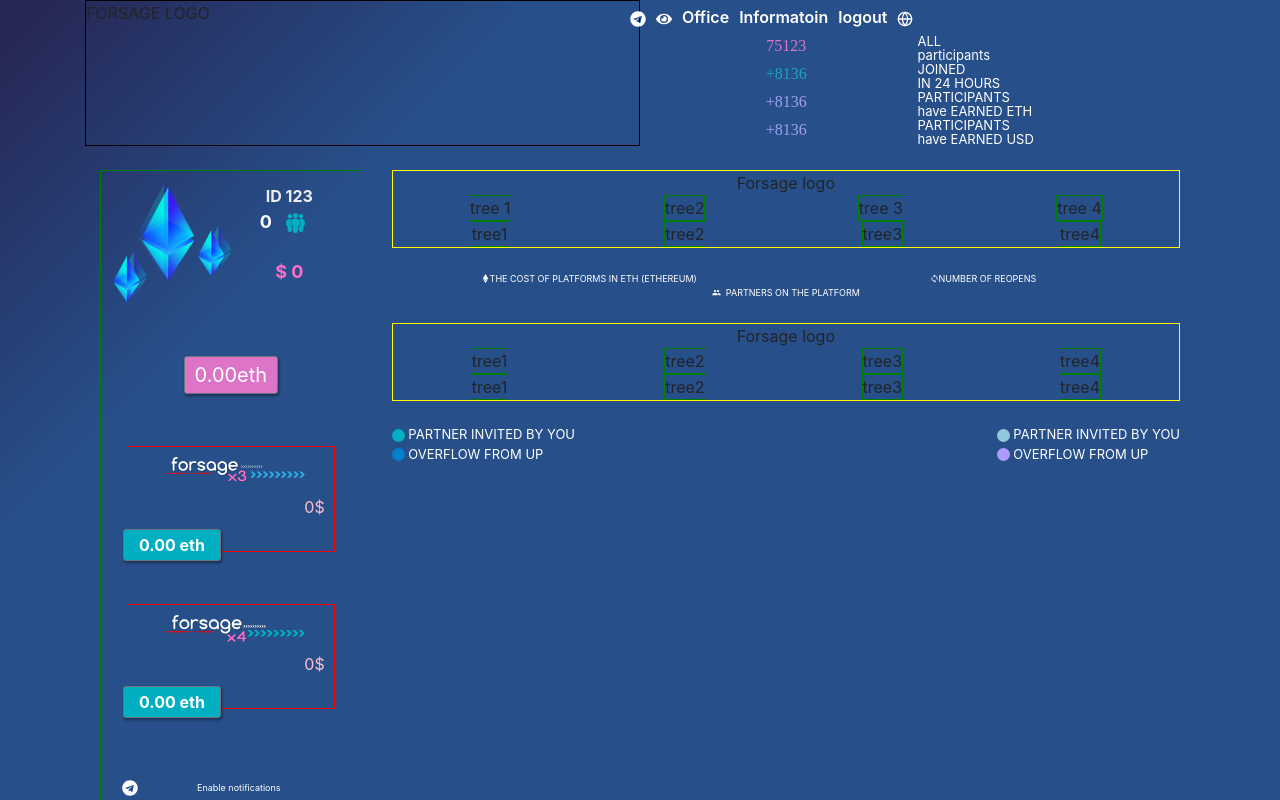
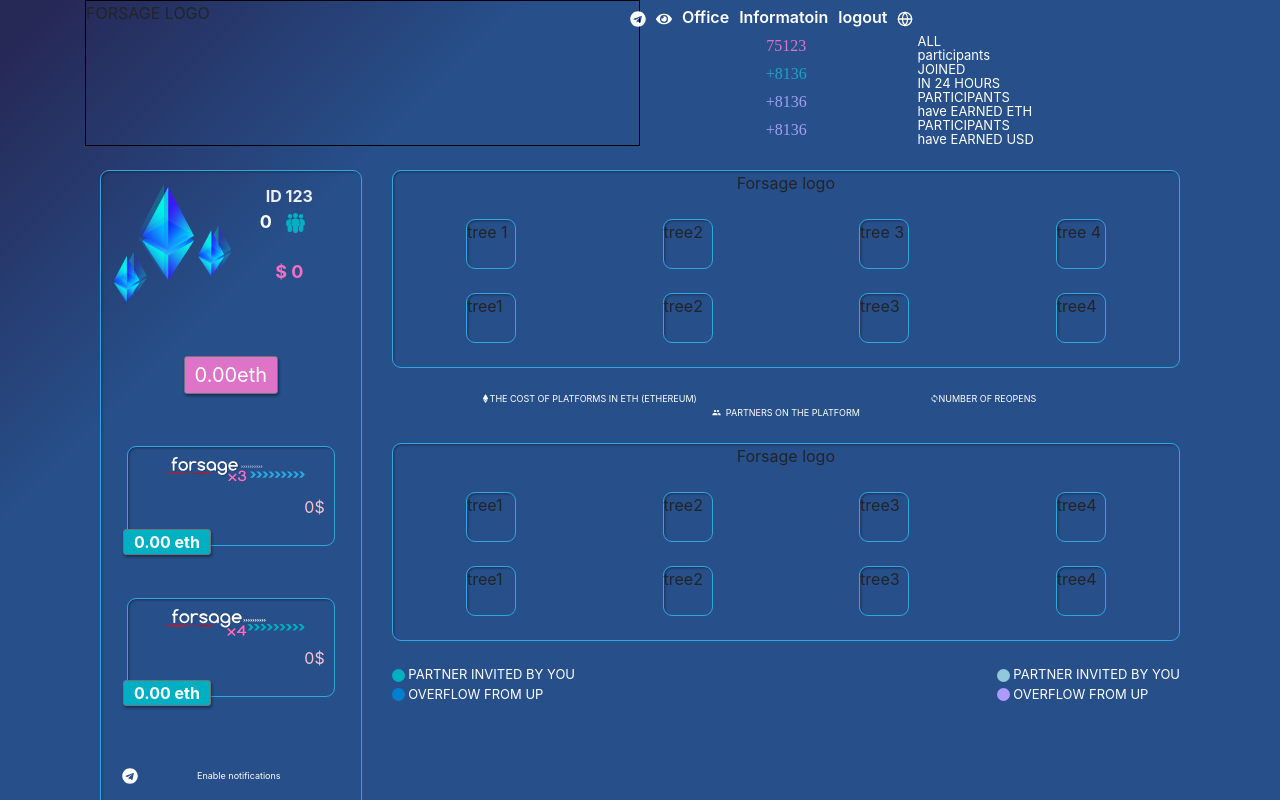
Before and after one commit to arkhaminferno/1cointoken-Frontend, a React (Create React App) app: page / in a window 1280 px wide. Shown: the top 800 px of the page. Built offline with nearby package versions, Linux system fonts and the light colour scheme.

Commit message:
X3 X4 panel changes

```diff
--- a/src/components/dashboard/dashboard.css
+++ b/src/components/dashboard/dashboard.css
@@ -17,6 +17,7 @@
 }
 .wf2 {
   flex-basis: 65%;
+  border-radius: 9px;
 }
 .brand-logo {
   width: 50%;
@@ -92,12 +93,6 @@
 .third-numbers,
 .fourth-numbers {
   color: #a2a1f2;
-}
-.panel1,
-.panel2,
-.panel3,
-.panel4 {
-  border: 1px solid green;
 }
 
 .balance-display {
@@ -218,7 +213,6 @@
 
 .sb-child-panel {
   margin: 10%;
-  border: 1px solid red;
 }
 
 .panel2 {
@@ -234,10 +228,10 @@
 
 #btn-eth2 {
   position: relative;
-  left: 60px;
-  bottom: 5px;
+  left: 85px;
+  bottom: 10px;
   background: #00b0c2;
-  padding: 1px 10px;
+  padding: 0px 10px;
   border-radius: 3px;
   cursor: pointer;
   font-size: 9pt;
@@ -252,7 +246,7 @@
   left: 10px;
   bottom: -10px;
   background: #00b0c2;
-  padding: 3px 15px;
+  padding: 0px 10px;
   border-radius: 3px;
   font-weight: 700;
   box-shadow: 1px 2px 3px rgba(0, 0, 0, 0.4);
@@ -356,6 +350,7 @@
   align-items: center;
   text-align: center;
   justify-content: center;
+  color: rgba(255, 255, 255, 0.7);
   flex: 1;
 }
 
@@ -364,7 +359,7 @@
   bottom: -11px;
   background: #00b0c2;
   border-radius: 3px;
-  padding: 1px 10px;
+  padding: 0px 10px;
   display: inline-block;
   box-shadow: 1px 2px 3px (0, 0, 0, 0.4);
   cursor: pointer;
@@ -380,7 +375,7 @@
   bottom: -11px;
   background: #00b0c2;
   border-radius: 3px;
-  padding: 1px 10px;
+  padding: 0px 10px;
   display: inline-block;
   box-shadow: 1px 2px 3px (0, 0, 0, 0.4);
   cursor: pointer;
@@ -397,19 +392,15 @@
 }
 
 .six-tree-x3-level-1,
-.six-tree-x3-level-2 {
+.six-tree-x3-level-2,
+.six-tree-x4-level-1,
+.six-tree-x4-level-2 {
   display: flex;
   flex-direction: row;
   justify-content: space-around;
   flex: 1;
 }
 
-.tree {
-  border: 1px solid green;
-}
-.x3-panel {
-  border: 1px solid yellow;
-}
 .x3-panel-child,
 .x4-panel-child {
   display: flex;
@@ -488,6 +479,73 @@
   display: flex;
   flex-direction: column;
 }
+.x3-panel,
+.x3-panel-child,
+.x4-panel,
+.x4-panel-child {
+}
+
+.tree {
+  border: 1px solid #30a7e0;
+  border-top-color: rgb(48, 167, 224);
+  border-top-style: solid;
+  border-top-width: 1px;
+  border-right-color: rgb(48, 167, 224);
+  border-right-style: solid;
+  border-right-width: 1px;
+  border-bottom-color: rgb(48, 167, 224);
+  border-bottom-style: solid;
+  border-bottom-width: 1px;
+  border-left-color: rgb(48, 167, 224);
+  border-left-style: solid;
+  border-left-width: 1px;
+  border-image-source: initial;
+  border-image-slice: initial;
+  border-image-width: initial;
+  border-image-outset: initial;
+  border-image-repeat: initial;
+  border-radius: 9px;
+  border-top-left-radius: 9px;
+  border-top-right-radius: 9px;
+  border-bottom-right-radius: 9px;
+  border-bottom-left-radius: 9px;
+  box-shadow: inset 1.5px 1.5px 1.5px rgba(0, 0, 0, 0.25);
+  height: 50px;
+  width: 50px;
+}
+.panel1,
+.panel2,
+.panel3,
+.panel4,
+.x3-panel,
+.x4-panel,
+.sb-child-panel {
+  position: relative;
+  border: 1px solid #30a7e0;
+  border-top-color: rgb(48, 167, 224);
+  border-top-style: solid;
+  border-top-width: 1px;
+  border-right-color: rgb(48, 167, 224);
+  border-right-style: solid;
+  border-right-width: 1px;
+  border-bottom-color: rgb(48, 167, 224);
+  border-bottom-style: solid;
+  border-bottom-width: 1px;
+  border-left-color: rgb(48, 167, 224);
+  border-left-style: solid;
+  border-left-width: 1px;
+  border-image-source: initial;
+  border-image-slice: initial;
+  border-image-width: initial;
+  border-image-outset: initial;
+  border-image-repeat: initial;
+  border-radius: 9px;
+  border-top-left-radius: 9px;
+  border-top-right-radius: 9px;
+  border-bottom-right-radius: 9px;
+  border-bottom-left-radius: 9px;
+  box-shadow: inset 1.5px 1.5px 1.5px rgba(0, 0, 0, 0.25);
+}
 
 @media only screen and (min-width: 320px) and (max-width: 479px) {
   .wf-parent {
@@ -496,9 +554,16 @@
     justify-content: center;
   }
 
+  #btn-eth2 {
+    left: 50px;
+  }
+
   .holder {
     display: flex;
     flex-direction: column;
+    margin-left: 20px;
+    margin-left: 20px;
+    margin-right: 20px;
   }
   .hol {
     display: flex;
@@ -514,6 +579,7 @@
   .wf2 {
     display: flex;
     flex-direction: column;
+    margin: 40px;
   }
   .wf2-parent {
     display: flex;
--- a/src/components/dashboard/dashboard.js
+++ b/src/components/dashboard/dashboard.js
@@ -270,18 +270,21 @@
                 <div className="x3-panel">
                   <div className="x3-panel-child">
                     <div className="logo"> Forsage logo</div>
+                    <br />
                     <div className="six-tree-x3-level-1">
                       <div className="tree x3-1 ">tree 1</div>
                       <div className="tree x3-2 ">tree2</div>
                       <div className="tree x3-3 ">tree 3</div>
                       <div className="tree x3-4">tree 4</div>
                     </div>
+                    <br />
                     <div className="six-tree-x3-level-2">
                       <div className="tree x4-1">tree1</div>
                       <div className="tree x4-2">tree2</div>
                       <div className="tree x4-3">tree3</div>
                       <div className="tree x4-4">tree4</div>
                     </div>
+                    <br />
                   </div>
                 </div>
                 <br />
@@ -305,21 +308,24 @@
                 </div>
                 <br />
                 {/* X4 panel*/}
-                <div className="x3-panel">
-                  <div className="x3-panel-child">
+                <div className="x4-panel">
+                  <div className="x4-panel-child">
                     <div className="logo"> Forsage logo</div>
-                    <div className="six-tree-x3-level-1">
+                    <br />
+                    <div className="six-tree-x4-level-1">
                       <div className="tree">tree1</div>
                       <div className="tree">tree2</div>
                       <div className="tree">tree3</div>
                       <div className="tree">tree4</div>
                     </div>
-                    <div className="six-tree-x3-level-2">
+                    <br />
+                    <div className="six-tree-x4-level-2">
                       <div className="tree">tree1</div>
                       <div className="tree">tree2</div>
                       <div className="tree">tree3</div>
                       <div className="tree">tree4</div>
                     </div>
+                    <br />
                   </div>
                 </div>
                 <br />
```
Also changed, not shown: 1 other file (tests, documents, lock files or other folders).
